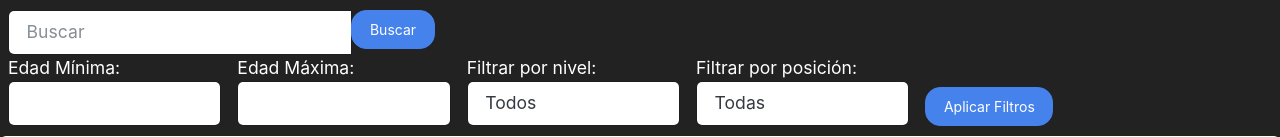
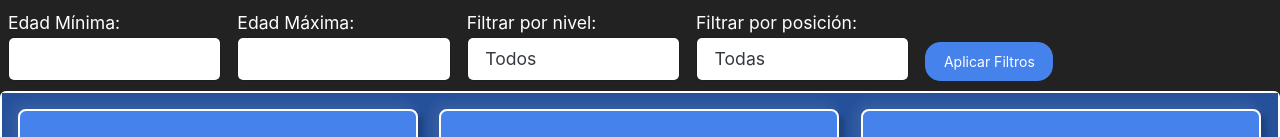
Before and after one commit to PabloViano/FutbolScoutNet, a Django app: page /listado-perfiles/ in a window 1280 px wide. Shown: the part 60-197 px from the top of the page. Run offline with Django 4.2, Linux system fonts and the light colour scheme; a user stored in the database is signed in; data comes from the database, SQL or seed files in the repository; both versions use the stored data as it was after the commit.

Commit message:
Solucionado problema error de busqueda con usuario no registrado

```diff
--- a/FutbolScoutNet/sitio/templates/listado_perfiles.html
+++ b/FutbolScoutNet/sitio/templates/listado_perfiles.html
@@ -5,16 +5,6 @@
     <div style="margin-top: 10px;"></div>
     <div class="feed-container">
         <div class="content">
-            <div class="form-group col-md-4 mx-2">
-                <form class="form-inline my-2 my-lg-0" method="GET">
-                    <div class="input-group">
-                        <input class="form-control" type="text" name="search" placeholder="Buscar" value="{{ request.GET.search }}">
-                        <div class="input-group-append">
-                            <button class="btn btn-primary" type="submit">Buscar</button>
-                        </div>
-                    </div>
-                </form>
-            </div>
             <form method="get" class="filter-container inline-form">
                 <div class="d-flex flex-row">
                     <div class="form-group col-md-2 mx-2">
--- a/FutbolScoutNet/sitio/views.py
+++ b/FutbolScoutNet/sitio/views.py
@@ -105,6 +105,7 @@ def feed(request):
         all_posts = Post.objects.all().order_by('-fecha')
         followed_posts = None
         comments = Comment.objects.filter(post__in=all_posts)
+        search_posts_followed = []
     else:
         current_user = request.user
 
```
Also changed, not shown: FutbolScoutNet/sitio/templates/feed.html (+3 -4 lines), FutbolScoutNet/db.sqlite3.
